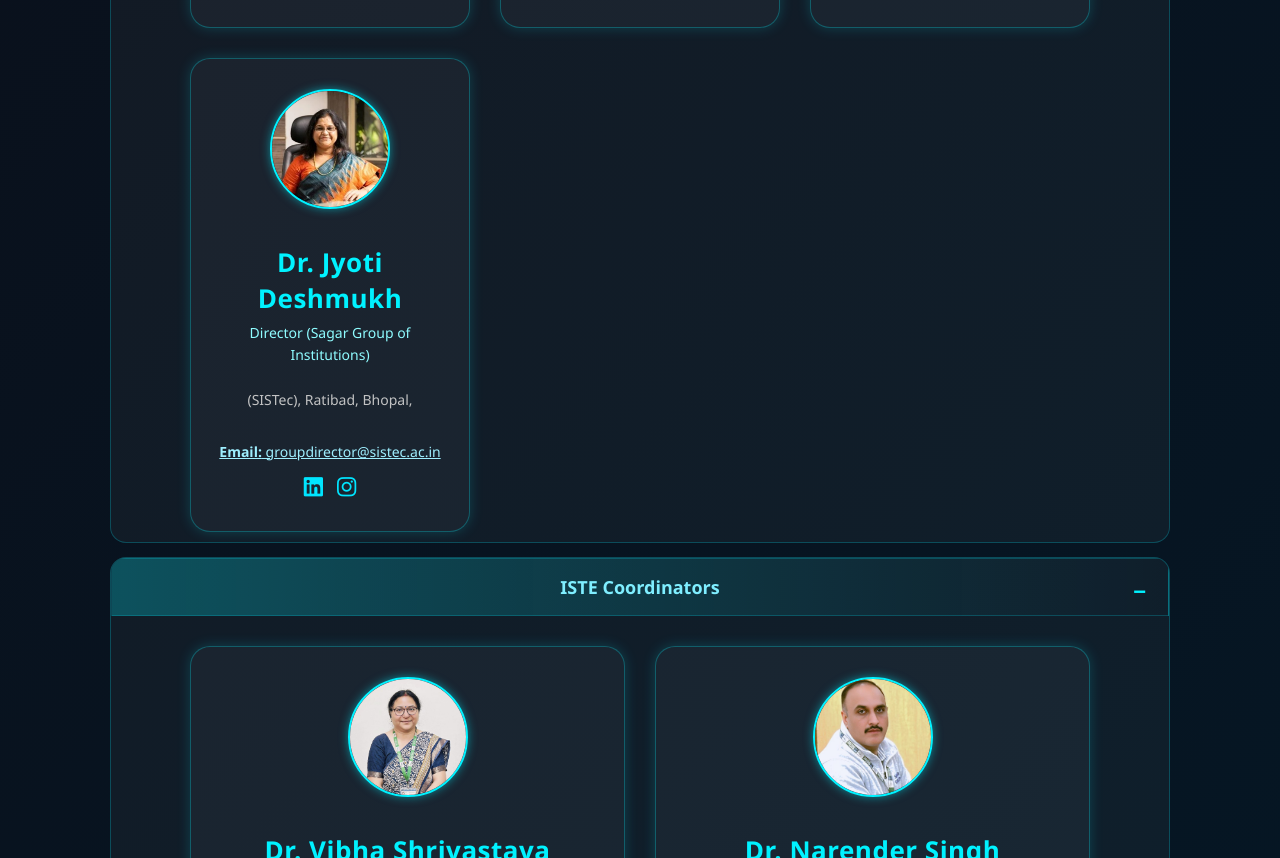
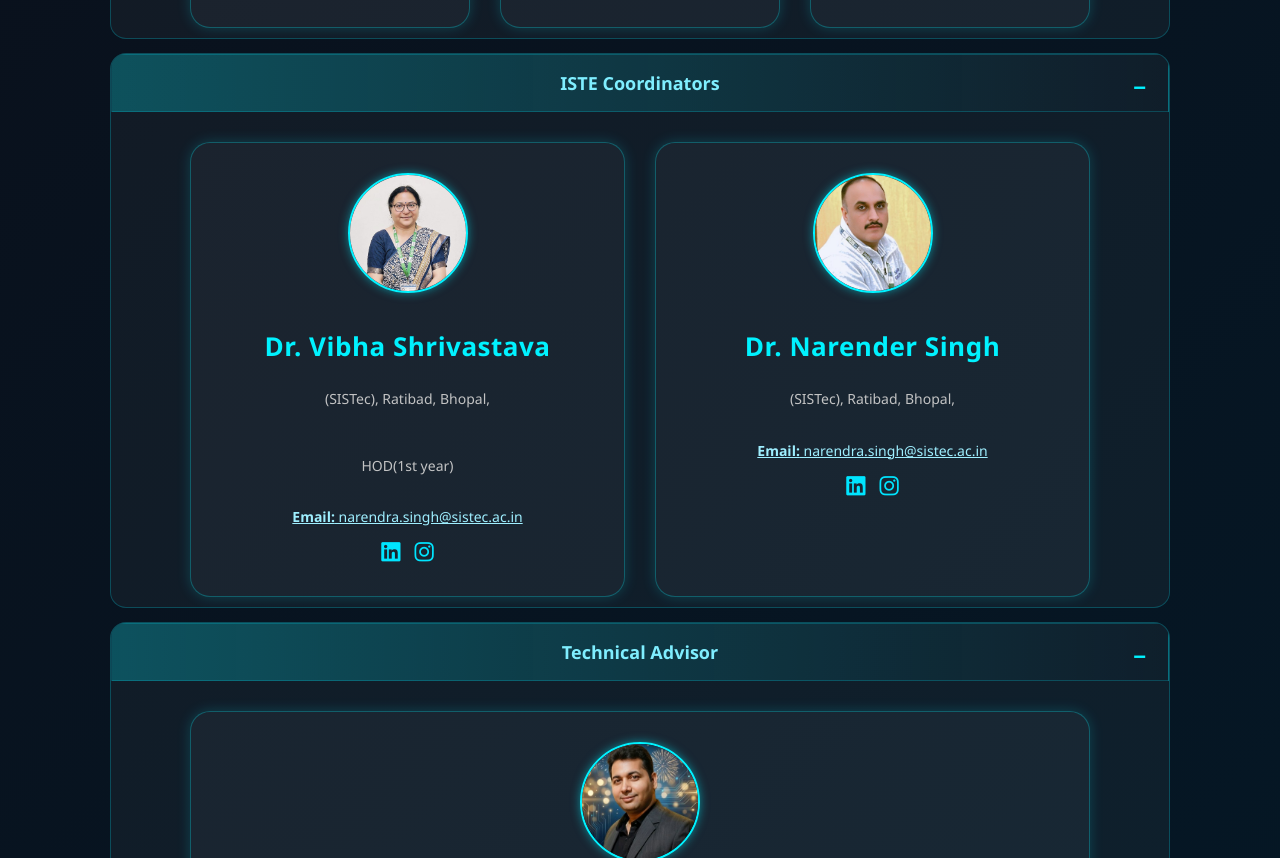
Before and after one commit to Raj80965/drone, a website built with Vite: page team.html in a window 1280 px wide. Shown: the part 851-1709 px from the top of the page. Built offline with nearby package versions, Linux system fonts and the light colour scheme.

Commit message:
Update team.html

```diff
--- a/team.html
+++ b/team.html
@@ -119,26 +119,7 @@
               </div>
             </div>
 
-            <!-- Director  -->
-            <div class="faculty-card">
-              <img src="image/team-photo/director.jpg">
-              <h3>Dr. Jyoti Deshmukh</h3>
-              <span>Director (Sagar Group of Institutions)</span>
-              <p>(SISTec), Ratibad, Bhopal,</p>
-              <a class="mail" href="groupdirector@sistec.ac.in"><strong>Email:</strong>
-                groupdirector@sistec.ac.in
-              </a>
-              <!-- SOCIAL LINKS -->
-              <div class="social-icons">
-                <a href="https://www.linkedin.com/in/dr-jyoti-deshmukh-778714238" target="_blank">
-                  <i class="fa-brands fa-linkedin"></i>
-                </a>
 
-                <a href="https://www.instagram.com/PURNIMA_INSTAGRAM_ID" target="_blank">
-                  <i class="fa-brands fa-instagram"></i>
-                </a>
-              </div>
-            </div>
 
 
 
```
